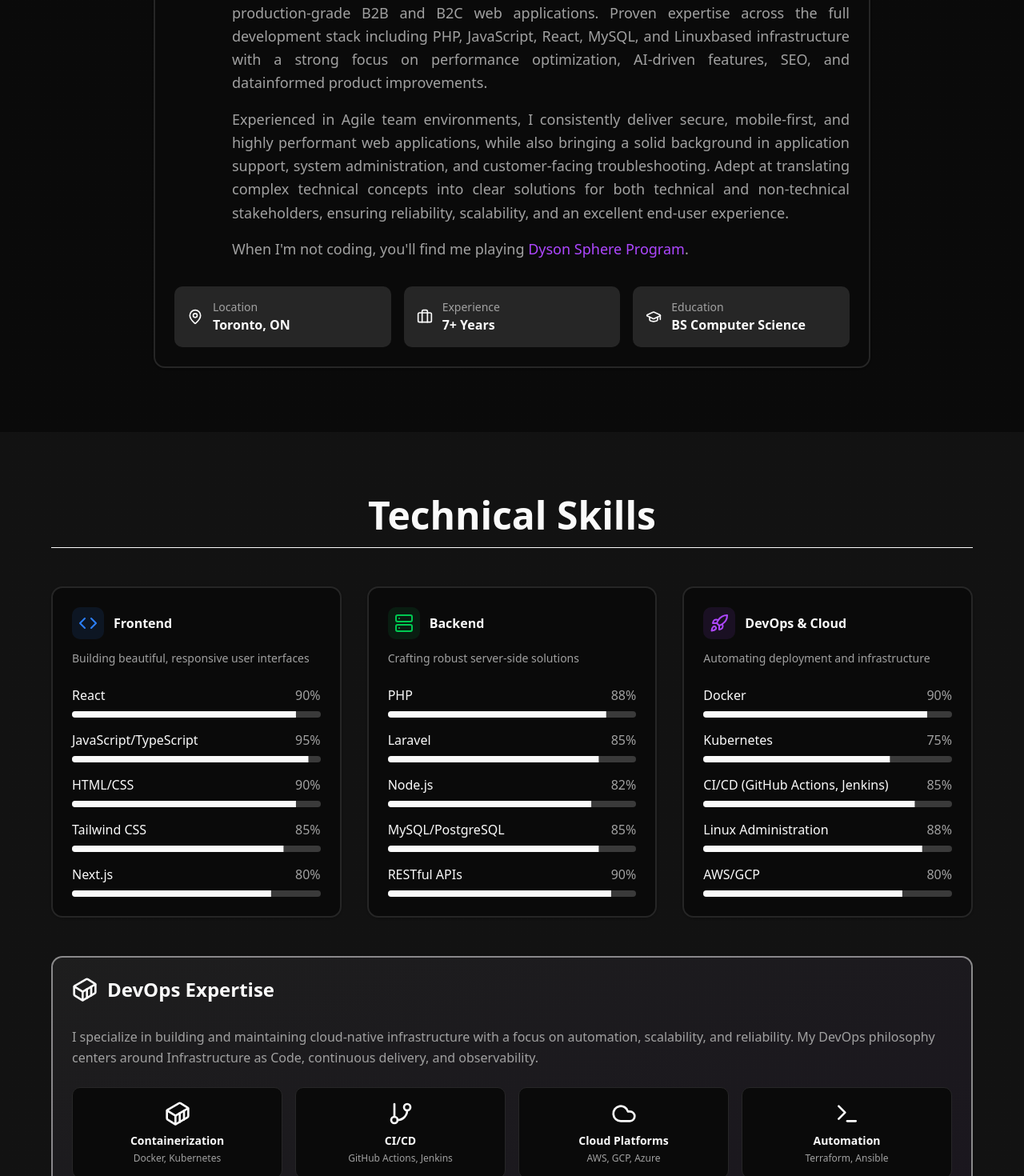
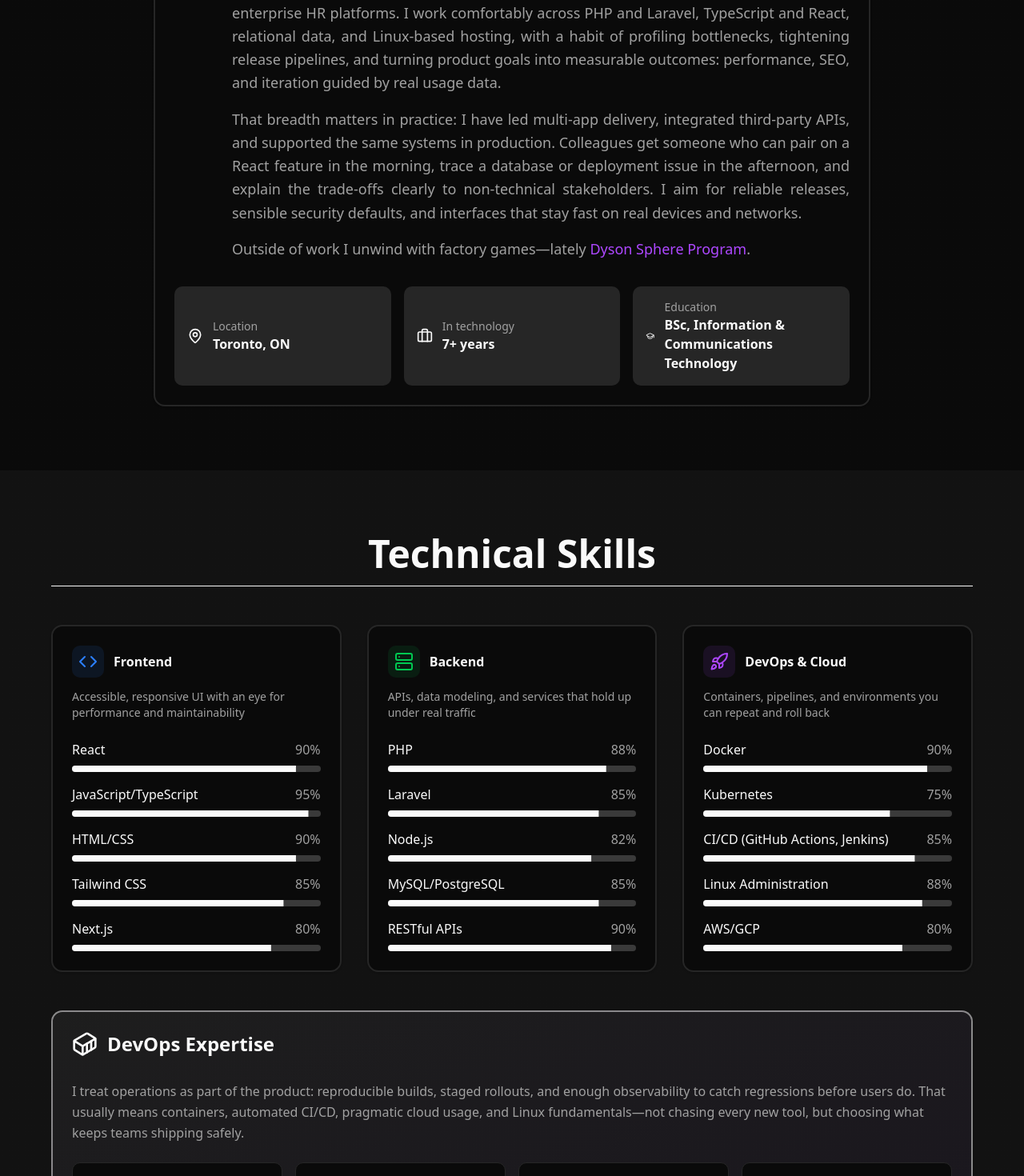
Before and after one commit to rdeveloper1925/ts-refresher, a React (Vite) app: page / in a window 1280 px wide. Shown: the part 1100-2570 px from the top of the page at 80% size. Built offline with nearby package versions, Linux system fonts and the light colour scheme.

Commit message:
changes complete

```diff
--- a/index.html
+++ b/index.html
@@ -6,7 +6,8 @@
     <meta name="viewport" content="width=device-width, initial-scale=1.0" />
     <script async src="https://pagead2.googlesyndication.com/pagead/js/adsbygoogle.js?client=ca-pub-8091681465748031"
      crossorigin="anonymous"></script>
-    <title>Matt Rodney</title>
+    <title>Matt Rodney!</title>
+    <script defer src="https://umami.mattapps.org/script.js" data-website-id="64f8ea9e-478d-40e4-9679-3e96031889ad"></script>
     <script>
       // Set dark mode as default and prevent flash
       (function() {
--- a/src/pages/HomePage.tsx
+++ b/src/pages/HomePage.tsx
@@ -112,7 +112,7 @@ const HomePage = () => {
             company: 'Municipal Government',
             period: '2024 - Present',
             description:
-                'Worked as part of an enterprise IT team supporting Oracle PeopleSoft Human Capital Management (HCM) systems for a large municipal workforce. Responsible for developing, customizing, integrating, and supporting HR, Payroll, and Benefits modules while ensuring system reliability, compliance, and data integrity.',
+                'Enterprise IT member supporting Oracle PeopleSoft HCM for a large municipal workforce. Own customization, integration, and sustainment across HR, Payroll, and Benefits—partnering with HR and compliance stakeholders so changes stay auditable, payroll stays accurate, and production stays stable.',
             tech: ['PeopleSoft', 'Oracle Cloud', 'Linux', 'Oracle Database', 'PL/SQL'],
         },
         {
@@ -120,7 +120,7 @@ const HomePage = () => {
             company: 'Advertising Agency',
             period: '2023 - 2024',
             description:
-                'Full Stack Developer on a lean Agile team responsible for building, maintaining, and scaling three B2B and B2C web applications, contributing across frontend, backend, database, and infrastructure layers with a focus on AI, performance, and data-driven product improvements.',
+                'Lead engineer on a lean Agile team delivering three B2B/B2C products end to end: React and TypeScript on the client, PHP and MySQL behind the API, Dockerized environments and CI/CD for predictable releases. Focused on measurable gains—latency, SEO, and workflow automation—while keeping technical debt visible and paid down.',
             tech: ['React', 'PHP', 'TypeScript', 'MySQL', 'Docker', 'Linux', 'CI/CD'],
         },
         {
@@ -128,7 +128,7 @@ const HomePage = () => {
             company: 'Environmental Sustainability Consulting',
             period: '2022 - 2023',
             description:
-                'As a key member of a ten-person engineering team, I specialize in utilizing modern frameworks such as React.js, ExtJs, Symfony, and Laravel to grow and maintain different software products in a scalable and efficient manner.',
+                'Core contributor on a ten-person engineering org shipping multiple products. Built and extended features in React, Ext JS, Symfony, and Laravel; collaborated on schema and API design so features scaled without constant firefighting.',
             tech: ['React', 'ExtJs', 'Symfony', 'Laravel', 'MySQL', 'Linux', 'CI/CD'],
         },
         {
@@ -136,7 +136,7 @@ const HomePage = () => {
             company: 'Digital Marketing Agency',
             period: '2020 - 2022',
             description:
-                'I was the lead developer for a Google ads keywords optimization tool (Ultragranular) and charged with implementing new features and refactoring code for performance enhancement while flushing out legacy and/or redundant code.',
+                'Primary developer on Ultragranular, a Google Ads keyword optimization product: shipped new capabilities, refactored hot paths for performance, and retired legacy code paths so the codebase stayed understandable for the next hire.',
             tech: ['React', 'PHP', 'TypeScript', 'MySQL', 'Google Ads API', 'Linux', 'CI/CD'],
         },
         {
@@ -144,7 +144,7 @@ const HomePage = () => {
             company: 'Digital Marketing Agency',
             period: '2019 - 2022',
             description:
-                'Managed and maintained computer hardware, software, and network infrastructure, including servers, routers, switches, and VPS environments. Ensured high ticket resolution rates, performed root cause analysis on recurring issues, and migrated onsite applications to cloud services with minimal downtime. Maintained system updates and security, provisioned virtual machines, upgraded network devices, and regularly tested backups to support disaster recovery.',
+                'Owned infrastructure and tier-2/3 support for hardware, software, and network stacks—servers, routing, switching, and VPS estates. Drove root-cause fixes on repeat incidents, executed low-downtime cloud migrations, and kept patching, backups, and DR drills honest so restores were a procedure, not a hope.',
             tech: ['Windows', 'Linux', 'Network Administration', 'Virtualization', 'Disaster Recovery', 'System Updates', 'Security'],
         },
     ];
@@ -203,7 +203,7 @@ const HomePage = () => {
                         variants={fadeInUp}
                         className="text-2xl md:text-3xl text-muted-foreground mb-8"
                     >
-                        Full Stack Developer | Applications Administrator
+                        Full-stack engineer · Enterprise apps, integrations, and cloud-ready delivery
                     </motion.p>
 
                     <motion.div
@@ -275,19 +275,30 @@ const HomePage = () => {
                                     </div>
                                     <div>
                                         <p className="text-lg text-justify leading-relaxed text-muted-foreground mb-4">
-                                            Full Stack Developer with a Bachelor’s degree in Information and Communications Technology and 5+ years
-                                            of hands-on experience building, scaling, and supporting production-grade B2B and B2C web applications.
-                                            Proven expertise across the full development stack including PHP, JavaScript, React, MySQL, and Linuxbased infrastructure with a strong focus on performance optimization, AI-driven features, SEO, and datainformed product improvements.
+                                            I am a full-stack engineer with a BSc in Information and Communications Technology and six years shipping
+                                            and operating production web systems—from lean agency squads to enterprise HR platforms. I work comfortably
+                                            across PHP and Laravel, TypeScript and React, relational data, and Linux-based hosting, with a habit of
+                                            profiling bottlenecks, tightening release pipelines, and turning product goals into measurable outcomes:
+                                            performance, SEO, and iteration guided by real usage data.
                                         </p>
                                         <p className="text-lg text-justify leading-relaxed text-muted-foreground mb-4">
-                                            Experienced in Agile team environments, I consistently deliver secure, mobile-first, and highly performant
-                                            web applications, while also bringing a solid background in application support, system administration, and
-                                            customer-facing troubleshooting. Adept at translating complex technical concepts into clear solutions for
-                                            both technical and non-technical stakeholders, ensuring reliability, scalability, and an excellent end-user
-                                            experience.
+                                            That breadth matters in practice: I have led multi-app delivery, integrated third-party APIs, and supported
+                                            the same systems in production. Colleagues get someone who can pair on a React feature in the morning,
+                                            trace a database or deployment issue in the afternoon, and explain the trade-offs clearly to non-technical
+                                            stakeholders. I aim for reliable releases, sensible security defaults, and interfaces that stay fast on
+                                            real devices and networks.
                                         </p>
                                         <p className="text-lg leading-relaxed text-muted-foreground">
-                                            When I'm not coding, you'll find me playing <a className="text-purple-500" target="_blank" href="https://steamcommunity.com/app/1366540">Dyson Sphere Program</a>.
+                                            Outside of work I unwind with factory games—lately{' '}
+                                            <a
+                                                className="text-purple-500 hover:underline"
+                                                target="_blank"
+                                                rel="noopener noreferrer"
+                                                href="https://steamcommunity.com/app/1366540"
+                                            >
+                                                Dyson Sphere Program
+                                            </a>
+                                            .
                                         </p>
                                     </div>
                                 </div>
@@ -309,8 +320,8 @@ const HomePage = () => {
                                     >
                                         <Briefcase className="w-5 h-5 text-primary" />
                                         <div>
-                                            <p className="text-sm text-muted-foreground">Experience</p>
-                                            <p className="font-semibold">7+ Years</p>
+                                            <p className="text-sm text-muted-foreground">In technology</p>
+                                            <p className="font-semibold">7+ years</p>
                                         </div>
                                     </motion.div>
                                     <motion.div
@@ -320,7 +331,7 @@ const HomePage = () => {
                                         <GraduationCap className="w-5 h-5 text-primary" />
                                         <div>
                                             <p className="text-sm text-muted-foreground">Education</p>
-                                            <p className="font-semibold">BS Computer Science</p>
+                                            <p className="font-semibold">BSc, Information & Communications Technology</p>
                                         </div>
                                     </motion.div>
                                 </div>
@@ -359,7 +370,7 @@ const HomePage = () => {
                                         </div>
                                         <CardTitle>Frontend</CardTitle>
                                     </div>
-                                    <CardDescription>Building beautiful, responsive user interfaces</CardDescription>
+                                    <CardDescription>Accessible, responsive UI with an eye for performance and maintainability</CardDescription>
                                 </CardHeader>
                                 <CardContent className="space-y-4">
                                     {skills.frontend.map((skill, index) => (
@@ -395,7 +406,7 @@ const HomePage = () => {
                                         </div>
                                         <CardTitle>Backend</CardTitle>
                                     </div>
-                                    <CardDescription>Crafting robust server-side solutions</CardDescription>
+                                    <CardDescription>APIs, data modeling, and services that hold up under real traffic</CardDescription>
                                 </CardHeader>
                                 <CardContent className="space-y-4">
                                     {skills.backend.map((skill, index) => (
@@ -431,7 +442,7 @@ const HomePage = () => {
                                         </div>
                                         <CardTitle>DevOps & Cloud</CardTitle>
                                     </div>
-                                    <CardDescription>Automating deployment and infrastructure</CardDescription>
+                                    <CardDescription>Containers, pipelines, and environments you can repeat and roll back</CardDescription>
                                 </CardHeader>
                                 <CardContent className="space-y-4">
                                     {skills.devops.map((skill, index) => (
@@ -471,9 +482,10 @@ const HomePage = () => {
                             </CardHeader>
                             <CardContent>
                                 <p className="text-muted-foreground mb-6 leading-relaxed">
-                                    I specialize in building and maintaining cloud-native infrastructure with a focus
-                                    on automation, scalability, and reliability. My DevOps philosophy centers around
-                                    Infrastructure as Code, continuous delivery, and observability.
+                                    I treat operations as part of the product: reproducible builds, staged rollouts, and
+                                    enough observability to catch regressions before users do. That usually means
+                                    containers, automated CI/CD, pragmatic cloud usage, and Linux fundamentals—not
+                                    chasing every new tool, but choosing what keeps teams shipping safely.
                                 </p>
                                 <div className="grid grid-cols-2 md:grid-cols-4 gap-4">
                                     {[
@@ -580,8 +592,8 @@ const HomePage = () => {
                         <h2 className="text-4xl md:text-5xl font-bold mb-4">Get In Touch</h2>
                         <Separator className="w-24 mx-auto h-1 bg-primary" />
                         <p className="text-muted-foreground mt-6 text-lg">
-                            I'm always open to discussing new projects, creative ideas, or opportunities to be
-                            part of your vision.
+                            If you are hiring for full-stack or enterprise application work—or want a concise walkthrough
+                            of something I have shipped—send a note. I respond fastest to specific roles, stacks, and problems.
                         </p>
                     </motion.div>
 
```
